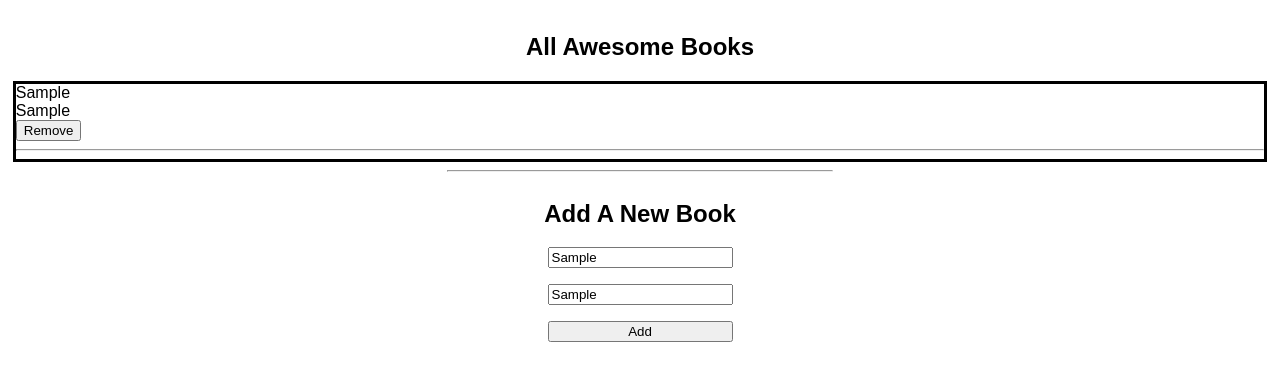
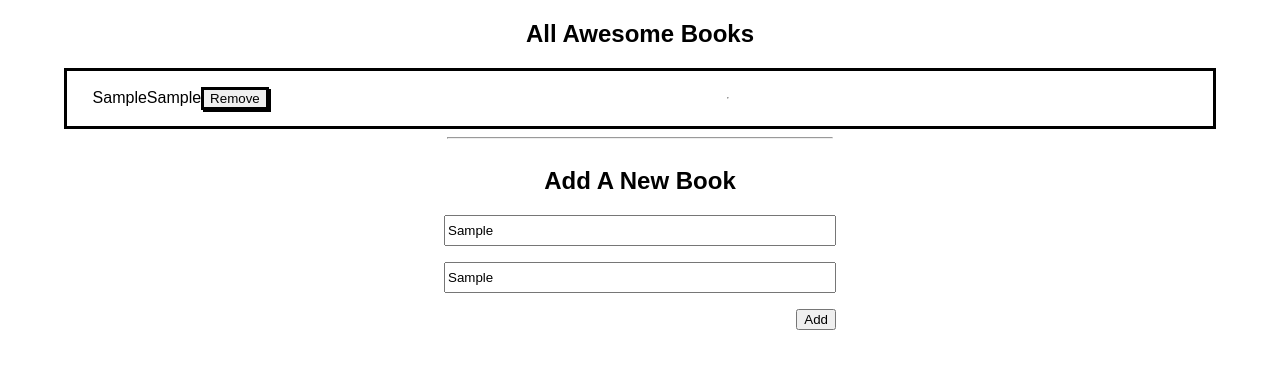
Before and after one commit to aliabbani/Awesome-book, a website: page index.html in a window 1280 px wide. Both pictures are taken after typing "Sample", "Sample" into the empty fields and a click on the button "Add". Drawn offline with Linux system fonts and the light colour scheme.

Commit message:
Finish up styling core elements

```diff
--- a/style.css
+++ b/style.css
@@ -31,3 +31,40 @@ body {
   flex-direction: column;
   gap: 2vh;
 }
+
+.title,
+.author {
+  width: 60vw;
+  height: 25px;
+}
+
+.add {
+  align-self: flex-end;
+}
+
+.grey-background {
+  background-color: #ddd;
+}
+
+.book {
+  display: flex;
+  justify-content: space-between;
+  align-items: center;
+  padding: 2vh 2vw;
+}
+
+.remove-button {
+  border: solid black;
+  box-shadow: 2px 2px black;
+}
+
+@media screen and (min-width: 768px) {
+  .title,
+  .author {
+    width: 30vw;
+  }
+
+  body {
+    padding: 0 5vw;
+  }
+}
```
